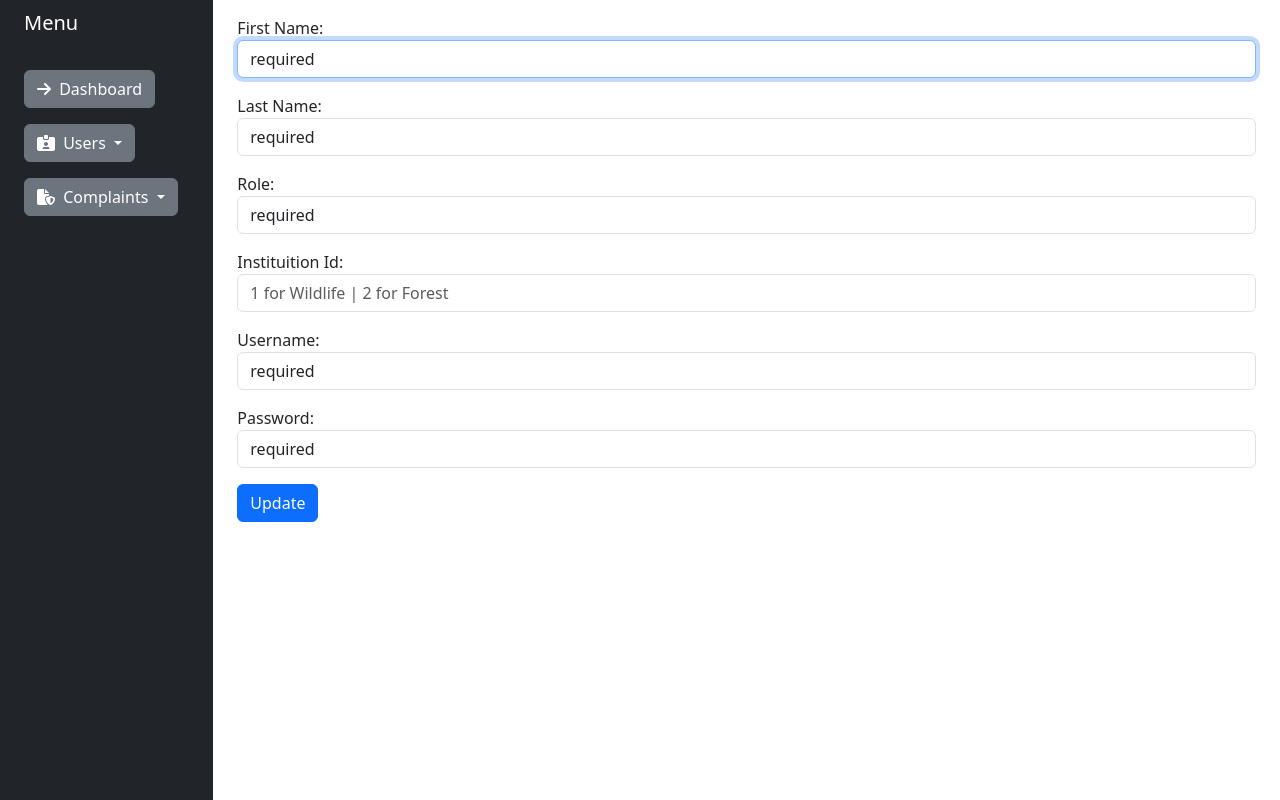
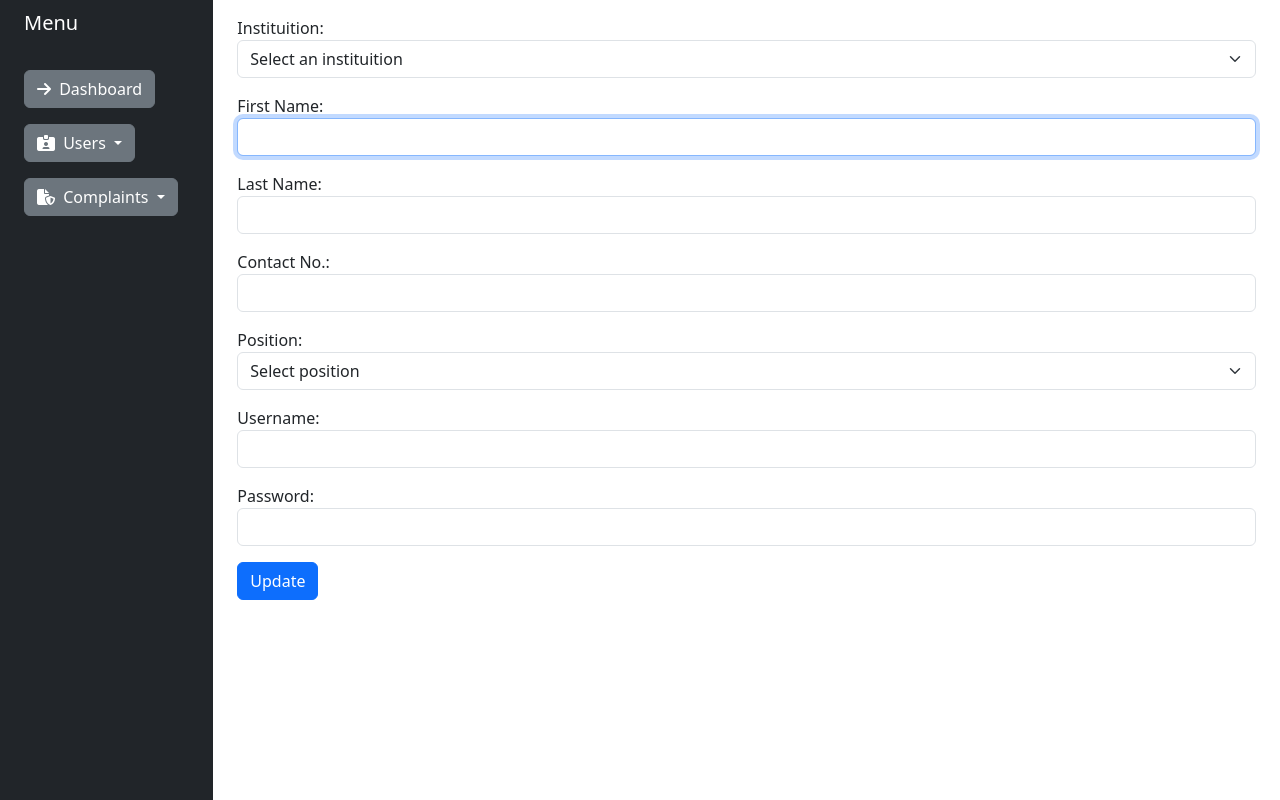
Before and after one commit to Amsharr/SDP_CW, a PHP site: the page made by System admin/InvestigationOfficer/editIOfficer.php in a window 1280 px wide. Shown: the part 56-856 px from the top of the page. Run offline with PHP 8.4, Linux system fonts and the light colour scheme; data that the repository does not hold is empty; some libraries are stand-ins or nearby versions.

Commit message:
investigation officer table data not showing because of db change. It has been fixed now

```diff
--- a/System admin/AreaOfficers/editOfficer.php
+++ b/System admin/AreaOfficers/editOfficer.php
@@ -113,7 +113,7 @@
                     </div>
                     <div class="mb-3">
                       <label>Position:</label>
-                      <select class="form-select" name="position" required value=<?php echo $position;?>>
+                      <select class="form-select" name="position" required>
                         <option selected disabled>Select position</option>
                         <option value="Junior" <?php echo ($position == 'Junior') ? 'selected' : ''; ?>>Junior</option>
                         <option value="Senior" <?php echo ($position == 'Senior') ? 'selected' : ''; ?>>Senior</option>
--- a/System admin/InvestigationOfficer/editIOfficer.php
+++ b/System admin/InvestigationOfficer/editIOfficer.php
@@ -5,23 +5,25 @@
     $sql="SELECT * from `investigationofficers` where officerId=$id";
     $result=mysqli_query($conn,$sql);
     $row=mysqli_fetch_assoc($result);
+    $institutionId=$row['institutionId'];
     $firstName=$row['firstName'];
     $lastName=$row['lastName'];
-    $role=$row['role'];
-    $instituitionId=$row['instituitionId'];
+    $contactNo=$row['contactNo'];
+    $position=$row['position'];
     $username=$row['username'];
     $password=$row['password'];
 
     //edit data
 	if(isset($_POST["submit"])){
-        $firstName=$_POST['firstName'];
-        $lastName=$_POST['lastName'];
-        $role=$_POST['role'];
-        $instituitionId=$_POST['instituitionId'];
-        $username=$_POST['username'];
-        $password=$_POST['password'];
+    $institutionId=$_POST['institutionId'];
+    $firstName=$_POST['firstName'];
+    $lastName=$_POST['lastName'];
+    $contactNo=$_POST['contactNo'];
+    $position=$_POST['position'];
+    $username=$_POST['username'];
+    $password=$_POST['password'];
 
-		$query ="UPDATE `areaofficers` set officerId=$id,firstName='$firstName',lastName='$lastName',role='$role',instituitionId='$instituitionId',username='$username',password='$password' where officerId=$id";
+		$query ="UPDATE `investigationofficers` set officerId=$id, institutionId='$institutionId',firstName='$firstName',lastName='$lastName',position='$position',contactNo='$contactNo',username='$username',password='$password' where officerId=$id";
 		mysqli_query($conn, $query);
 		echo '<script>
         window.location.href ="viewInvestigationOfficers.php";
@@ -84,35 +86,49 @@
             <div class="col py-3">
             <form method="post">
                     <div class="container">
+                    <!-- instituitionId -->
+                    <div class="mb-3">
+                      <label> Instituition:</label>
+                      <select class="form-select" aria-label="Default select example" required name="institutionId" >
+                        <option selected disabled>Select an instituition</option>
+                        <option value="1" <?php echo ($institutionId == 1) ? 'selected' : ''; ?>>Wildlife</option>
+                        <option value="2" <?php echo ($institutionId == 2) ? 'selected' : ''; ?>>Forest</option>
+                      </select>
+
+                    </div>
                     <!-- First Name -->
                     <div class="mb-3">
                         <label> First Name: </label>
-                        <input type="text" name="firstName" class="form-control" autofocus="on" value=<?php echo $firstName;?> required>
+                        <input type="text" name="firstName" class="form-control" autofocus="on" required value=<?php echo $firstName;?>>
                     </div>
                     <!-- Last Name -->
                     <div class="mb-3">
                         <label> Last Name:</label>
-                        <input type="text" name="lastName" class="form-control" value=<?php echo $lastName;?> required>
+                        <input type="text" name="lastName" class="form-control" required value=<?php echo $lastName;?> >
                     </div>
-                    <!-- Role -->
+                    <!-- contact No. -->
                     <div class="mb-3">
-                        <label> Role:</label>
-                        <input type="text" name="role" class="form-control" autofocus="on" value=<?php echo $role;?> required>
+                        <label>Contact No.:</label>
+                        <input type="text" name="contactNo" max=12 class="form-control" autofocus="on" required value=<?php echo $contactNo;?>>
                     </div>
-                    <!-- instituitionId -->
                     <div class="mb-3">
-                        <label> Instituition Id:</label>
-                        <input type="number" name="instituitionId" min=1 max=2 class="form-control" placeholder="1 for Wildlife | 2 for Forest" value=<?php echo $instituitionId;?> required>
+                      <label>Position:</label>
+                      <select class="form-select" name="position" required>
+                        <option selected disabled>Select position</option>
+                        <option value="Junior" <?php echo ($position == 'Junior') ? 'selected' : ''; ?>>Junior</option>
+                        <option value="Senior" <?php echo ($position == 'Senior') ? 'selected' : ''; ?>>Senior</option>
+                        <option value="Captain" <?php echo ($position == 'Captain') ? 'selected' : ''; ?>>Captain</option>
+                      </select>
                     </div>
                     <!-- Username -->
                     <div class="mb-3">
                         <label> Username: </label>
-                        <input type="text" name="username" class="form-control" autofocus="on" value=<?php echo $username;?> required>
+                        <input type="text" name="username" class="form-control" autofocus="on" required value=<?php echo $username;?>>
                     </div>
                     <!-- Password -->
                     <div class="mb-3">
                         <label> Password: </label>
-                        <input type="text" name="password" class="form-control" autofocus="on" value=<?php echo $password;?> required>
+                        <input type="password" name="password" class="form-control" autofocus="on" required value=<?php echo $password;?> >
                     </div>
                     <!-- update button  -->
                     <div>
```
Also changed, not shown: System admin/InvestigationOfficer/addIOfficer.php (+26 -13 lines), System admin/InvestigationOfficer/viewInvestigationOfficers.php (+19 -20 lines).
